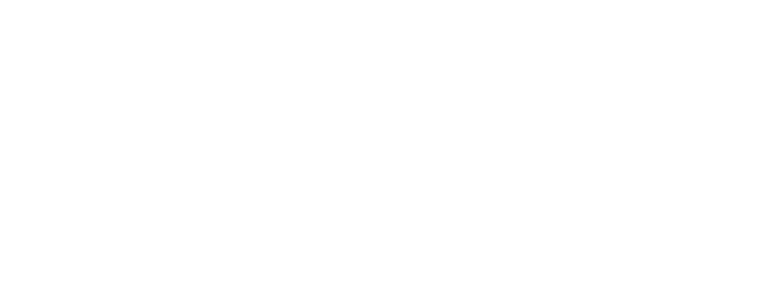
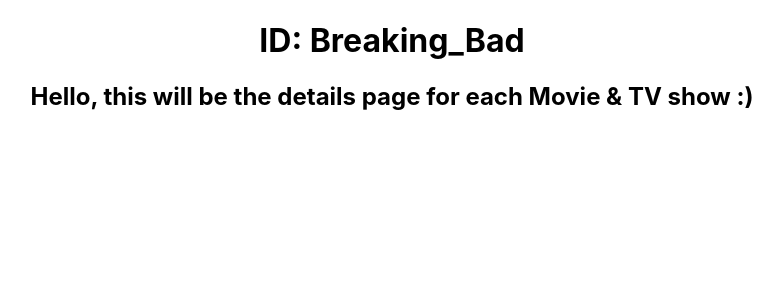
Before and after one commit to elenasacristan/kodflix, a React (Create React App) app: page /details/Breaking_Bad in a window 1280 px wide. Shown: the top 300 px of the page, without its empty margins (248-1031 px from the left). Built offline with nearby package versions, Linux system fonts and the light colour scheme.

Commit message:
Create a unique details URL for each TV show

```diff
--- a/src/App.js
+++ b/src/App.js
@@ -9,7 +9,7 @@
     <Router>
       <div className="App">
         <Route exact path="/" component={GalleryShows} />
-        <Route exact path="/details" component={Details} />
+        <Route path="/details/:id" component={Details} />
       </div>
     </Router>
   );
--- a/src/Details/Details.js
+++ b/src/Details/Details.js
@@ -1,8 +1,11 @@
 import React from "react";
+import { useParams } from "react-router-dom";
 
 export default function Details() {
+  let { id } = useParams();
   return (
     <div>
+      <h1>ID: {id}</h1>
       <h2>Hello, this will be the details page for each Movie & TV show :)</h2>
     </div>
   );
--- a/src/GalleryShows/GalleryShows.js
+++ b/src/GalleryShows/GalleryShows.js
@@ -13,14 +13,14 @@
     <div className="GalleryShows">
       <h1>My Series</h1>
       <div className="container">
-        <TvShow title="Ozark" picture={ozark} />
-        <TvShow title="Tiger King" picture={tigerKing} />
-        <TvShow title="Money Heist" picture={moneyHeist} />
+        <TvShow id="Ozark" title="Ozark" picture={ozark} />
+        <TvShow id="Tiger_King" title="Tiger King" picture={tigerKing} />
+        <TvShow id="Money_Heist" title="Money Heist" picture={moneyHeist} />
       </div>
       <div className="container">
-        <TvShow title="Game of Thrones" picture={got} />
-        <TvShow title="Breaking Bad" picture={breakingBad} />
-        <TvShow title="Narcos" picture={narcos} />
+        <TvShow id="Game_of_Thrones" title="Game of Thrones" picture={got} />
+        <TvShow id="Breaking_Bad" title="Breaking Bad" picture={breakingBad} />
+        <TvShow id="Narcos" title="Narcos" picture={narcos} />
       </div>
     </div>
   );
--- a/src/TvShow/TvShow.js
+++ b/src/TvShow/TvShow.js
@@ -4,7 +4,7 @@
 
 export default function TvShow(props) {
   return (
-    <Link to="/details" className="link-movie">
+    <Link to={"/details/" + props.id} className="link-movie">
       <div className="item">
         <img src={props.picture} alt={props.title + "cover"} />
         <div className="overlay-title">
```
